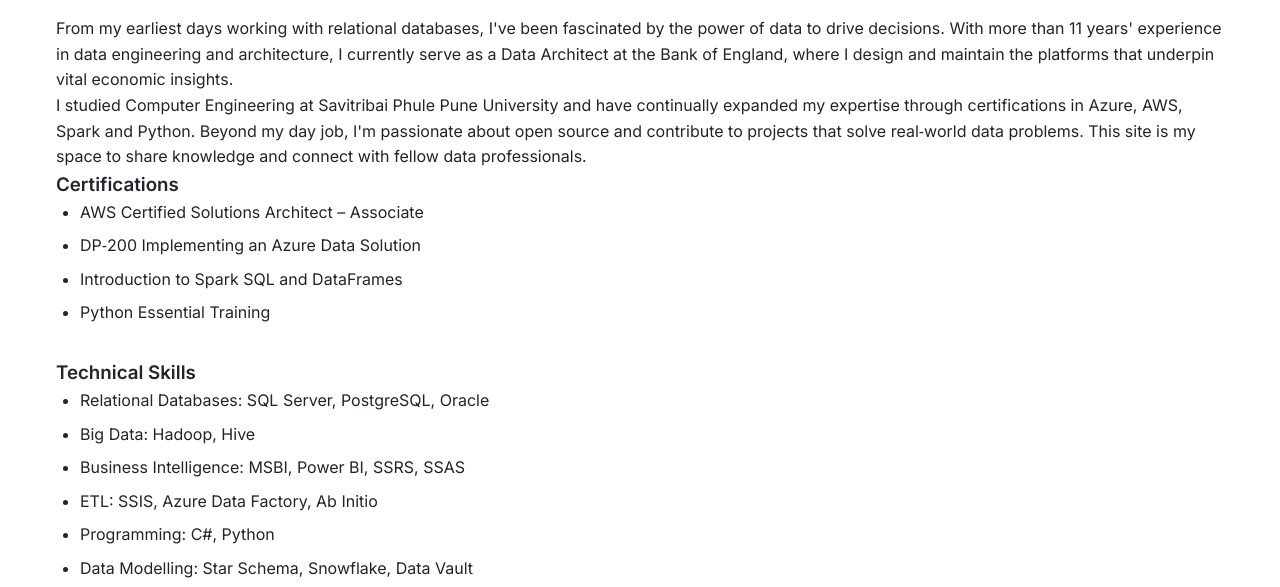
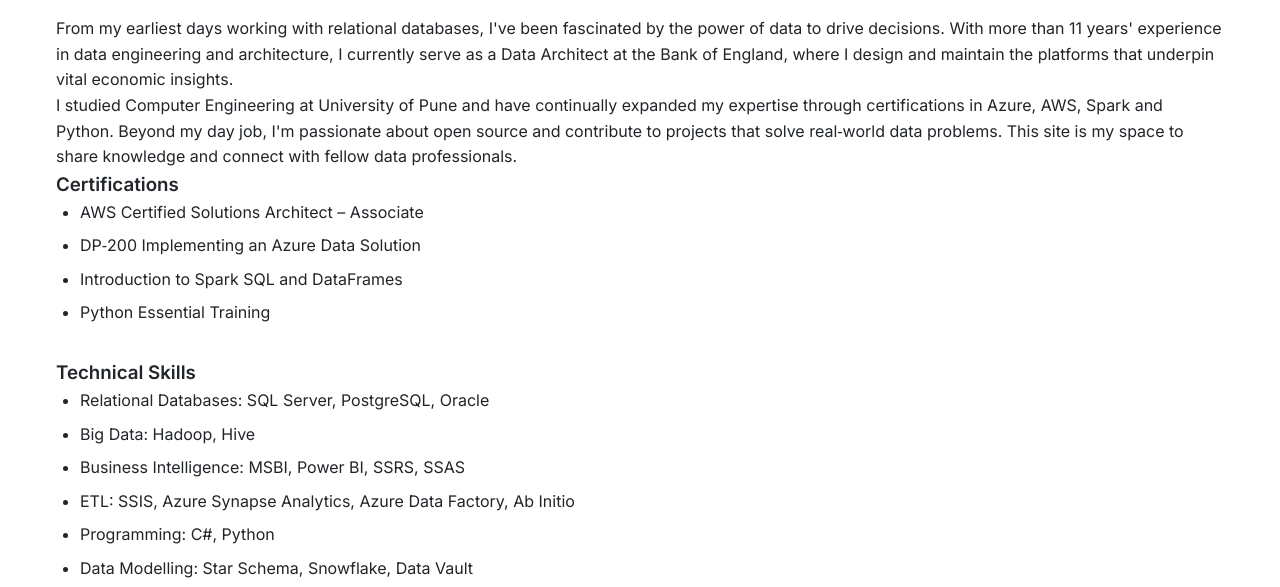
Before and after one commit to ajaynarvekar/ajaynarvekar.github.io, a plain HTML site: page about.html in a window 1280 px wide. Shown: the part 187-774 px from the top of the page. Drawn offline with Linux system fonts and the light colour scheme.

Commit message:
Update educational institution and ETL tools listed

```diff
--- a/about.html
+++ b/about.html
@@ -35,7 +35,7 @@
         maintain the platforms that underpin vital economic insights.
       </p>
       <p>
-        I studied Computer Engineering at Savitribai Phule Pune University and
+        I studied Computer Engineering at University of Pune and
         have continually expanded my expertise through certifications in
         Azure, AWS, Spark and Python. Beyond my day job, I'm passionate about
         open source and contribute to projects that solve real‑world data
@@ -54,7 +54,7 @@
         <li>Relational Databases: SQL Server, PostgreSQL, Oracle</li>
         <li>Big Data: Hadoop, Hive</li>
         <li>Business Intelligence: MSBI, Power BI, SSRS, SSAS</li>
-        <li>ETL: SSIS, Azure Data Factory, Ab Initio</li>
+        <li>ETL: SSIS, Azure Synapse Analytics, Azure Data Factory, Ab Initio</li>
         <li>Programming: C#, Python</li>
         <li>Data Modelling: Star Schema, Snowflake, Data Vault</li>
         <li>Cloud Platforms: Azure, AWS</li>
```
